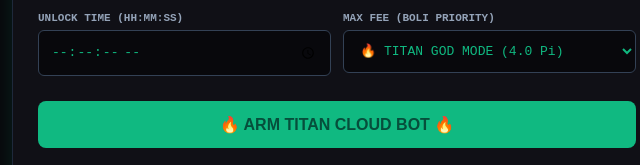
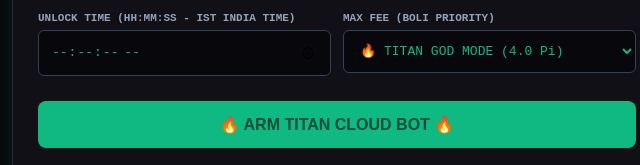
Before and after one commit to tens2361-droid/Railwaydeploybot, a website: page public/index.html in a window 1280 px wide. Shown: the part 514-679 px from the top of the page, 303-943 px from the left. Drawn offline with Linux system fonts and the light colour scheme; no server answers.

Commit message:
Update index.html

```diff
--- a/public/index.html
+++ b/public/index.html
@@ -68,7 +68,7 @@
 
     <div class="row">
       <div class="form-group">
-        <label>Unlock Time (HH:MM:SS)</label>
+        <label>Unlock Time (HH:MM:SS - IST India Time)</label>
         <input type="time" step="1" id="targetTime">
       </div>
       <div class="form-group">
@@ -154,7 +154,6 @@
       await fetch('/api/disarm', { method: 'POST' });
     }
 
-    // Live Auto-Refresh every 1.5 seconds
     setInterval(async () => {
       try {
         const res = await fetch('/api/status');
```
